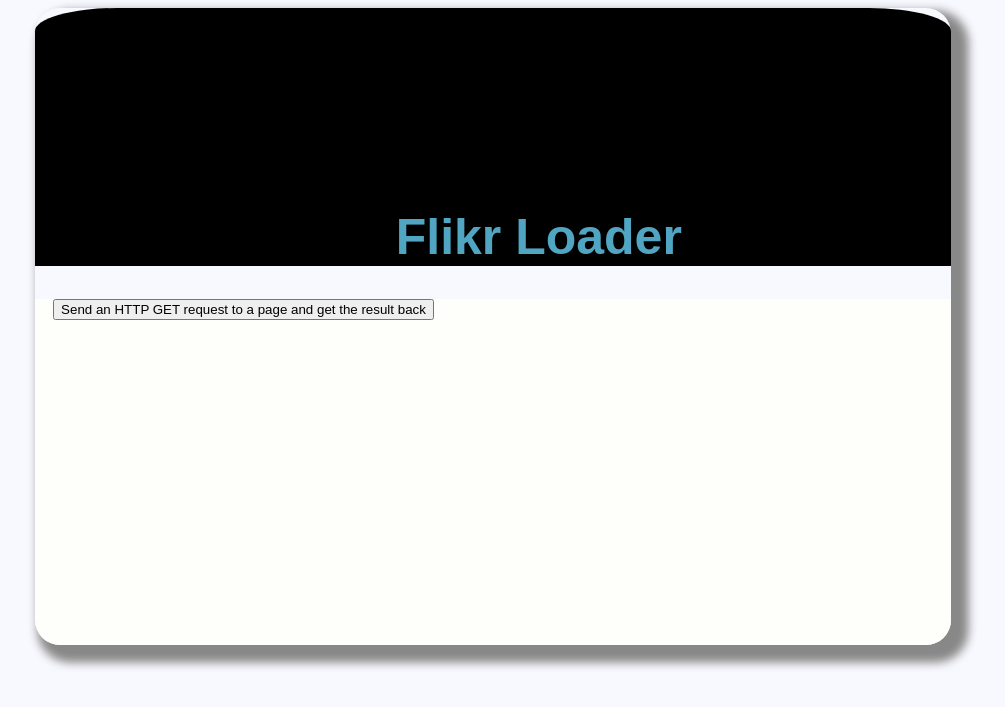
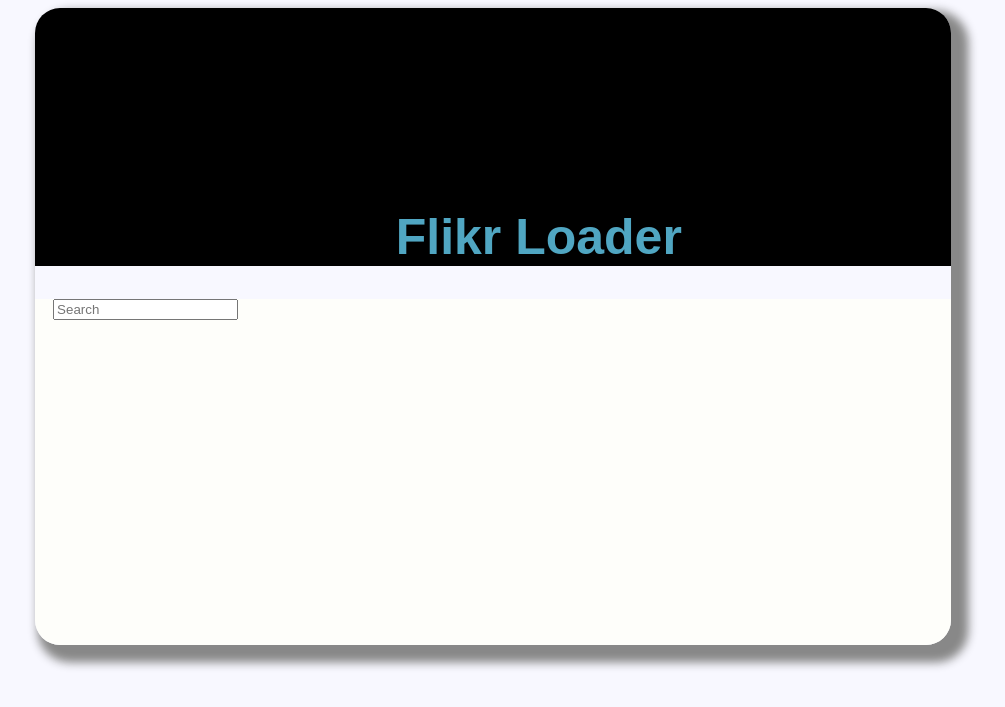
Before and after one commit to Volotor/Bubblegate.Old.Volotor.github.io, a PHP site: page / in a window 1280 px wide. Shown: the top 707 px of the page, without its empty margins (147-1152 px from the left). Run offline with PHP 8.4, Linux system fonts and the light colour scheme.

Commit message:
TEST ACCESS

```diff
--- a/Css.css
+++ b/Css.css
@@ -9,7 +9,7 @@ body{
 	width: 72.5%;
 	box-shadow: 10px 10px 10px 7.5px #888888;/*adds a shadow effect to the container*/
 	max-width: 72.5%;
-	min-width: 900px;
+	min-width: 72.5%;
 	border-radius: 25px;/*Adds a rounded edge to the corners*/
 }
 
@@ -21,10 +21,10 @@ body{
 	padding:auto;
 	padding-left: 10%;
 	padding-top: 20%;;
-	height: 10%;
-	max-height: 10%;
-	border-top-right-radius: 9%;
-	border-top-left-radius:9%;}
+	height: 5%;
+	max-height: 5%;
+	border-top-right-radius: 25px;
+	border-top-left-radius:25px;}
 
 
 
--- a/index.html
+++ b/index.html
@@ -12,6 +12,7 @@
 
 
 
+
 </head>
 
 <body>
@@ -19,13 +20,59 @@
 	<script>
 		//ajax implementation
 
-		$(document).ready(function(){
-				$("button").click(function(){
-						$.get("demo_test.asp", function(data, status){
-								alert("Data: " + data + "\nStatus: " + status);
+		function search_p() {
+			alert(search);
+			var search = document.getElementById("search-bar").value;
+
+			var searchURL = "https://api.flickr.com/services/feeds/photos_public.gne?tagmode=all&=" + search + "&safe_search=1&per_page=9&format=json&jsoncallback=?";
+			var getJSON = function(url) {
+				return new Promise(function(resolve, reject) {
+					var xhr = new XMLHttpRequest();
+					xhr.open('get', url, true);
+					xhr.responseType = 'json';
+					xhr.onload = function() {
+						var status = xhr.status;
+						if (status == 200) {
+							resolve(xhr.response);
+						} else {
+							reject(status);
+						}
+					};
+					xhr.send();
+				});
+			};
+
+			getJSON(searchURL).then(function(data) {
+					alert('Your Json result is:  ' + data.result);
+				})
+			}
+			//	alert(getJSON);
+
+			//alert(url);
+			/*
+						var src;
+
+						$.getJSON(url + "&format=json&jsoncallback=?", function(data) {
+							alert('Your Json result is:  ' + data.result)
+							$.each(data.items, function(i, item) {
+								//	src = "http://farm" + item.farm + ".static.flickr.com/" + item.server + "/" + item.id + "_" + item.secret + "_m.jpg";
+								src = media.m
+
+								$("<img/>").attr("src", src).appendTo("#images");
+								//	if (i == 3) return false;
+							});
 						});
-				});
-		});
+						*/
+
+
+
+
+
+
+
+
+
+			//$.getJSON('http://api.flickr.com/services/rest/?&amp;method=flickr.photosets.getPhotos&amp;api_key=' + apiKey + '&amp;photoset_id=72157619415192530&amp;format=json&amp;jsoncallback=?',
 	</script>
 
 	<div id="container">
@@ -34,7 +81,17 @@
 			<h1>Flikr Loader</h1>
 		</div>
 		<div id="parchment">
-			<button>Send an HTTP GET request to a page and get the result back</button>
+
+
+
+			<div id="browse-container">
+				<input type="search" id="search-bar" placeholder="Search" onkeyup="search_p()"></input>
+
+			</div>
+
+
+			<div id="images">
+			</div>
 		</div>
 
 	</div>
```
